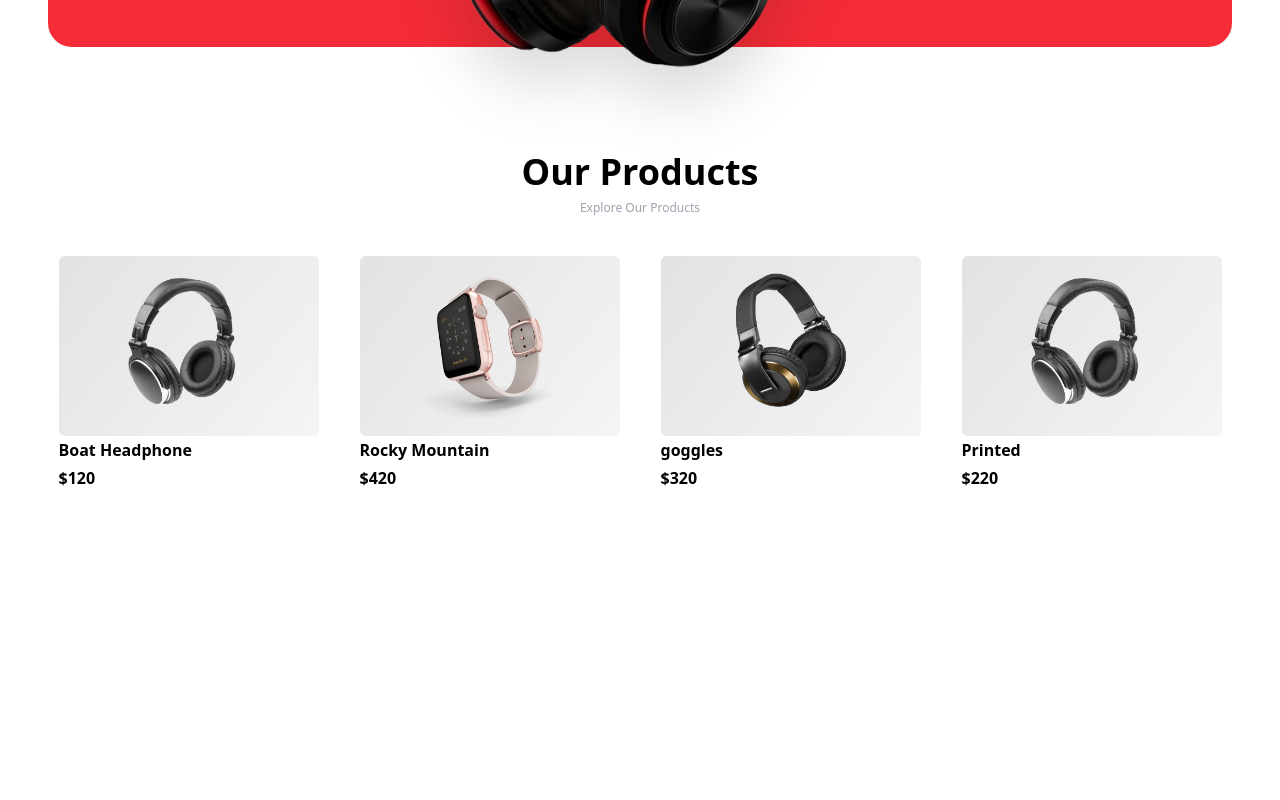
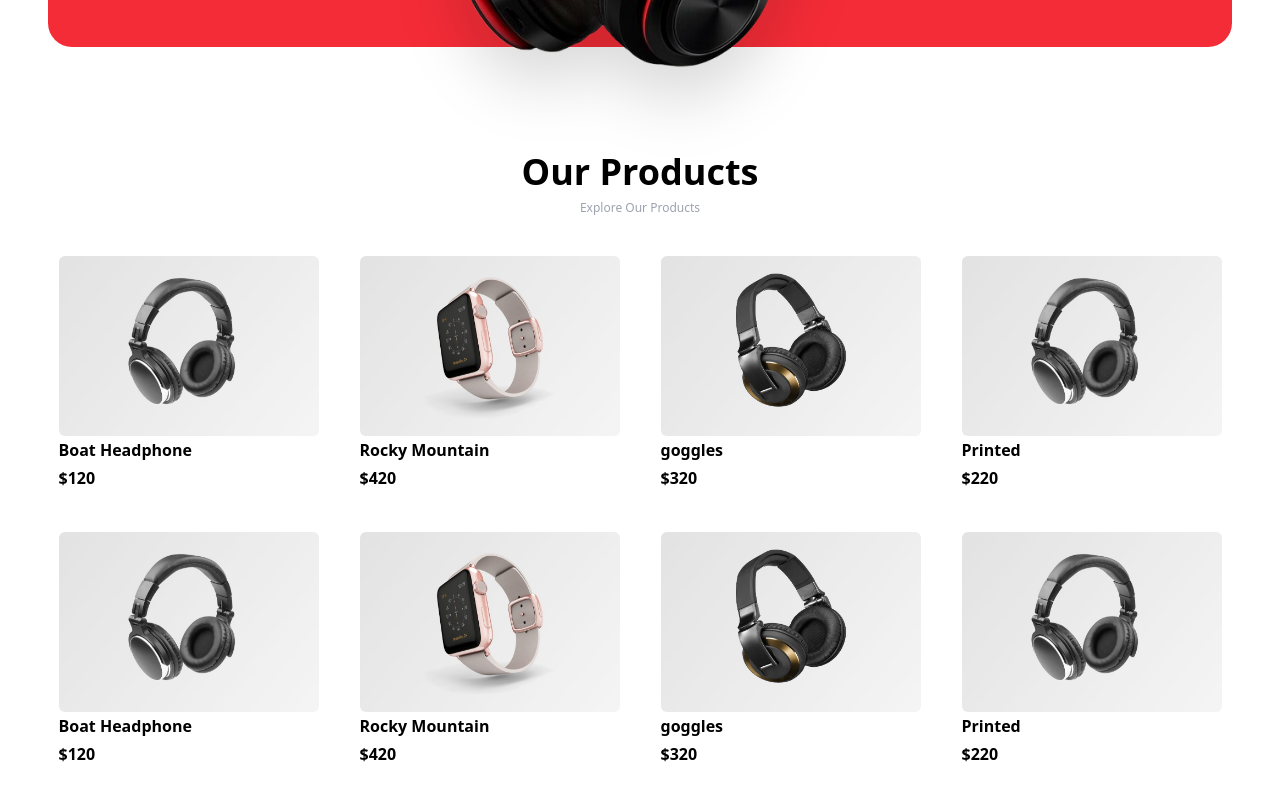
Before and after one commit to wacho91/Tech-Shop, a React app: page / in a window 1280 px wide. Shown: the part 2108-2908 px from the top of the page. Before the commit the page ends 2640 px from the top, so only its background shows below. Built offline with nearby package versions, Linux system fonts and the light colour scheme; the HTML template or start-up script is replaced by a standard one.

Commit message:
Complete Products

```diff
--- a/src/components/Products/ProductCard.jsx
+++ b/src/components/Products/ProductCard.jsx
@@ -1,3 +1,4 @@
+import Button from "../Shared/Button";
 
 
 const ProductCard = ({data}) => {
@@ -10,13 +11,22 @@ const ProductCard = ({data}) => {
         <div className="grid grid-cols-1 sm:grid-cols-2 md:grid-cols-4 gap-5 place-items-center">
           {/*Card Section*/}
           {data.map((item, index) => (
-              <div key={index}>
-                  <div>
+              <div className="group" key={index}>
+                    <div className="relative">
                         <img
                            src={item.img}
                            alt=""
                            className="h-[180px] w-[260px] object-cover rounded-md"
                         />
+                        {/*Hover Button*/}
+                        <div className="hidden group-hover:flex absolute top-1/2 -translate-y-1/2 left-1/2
+                        -translate-x-1/2 h-full w-full text-center group-hover:backdrop-blur-sm justify-center items-center duration-200">
+                            <Button
+                                text={"Add to Cart"}
+                                bgColor={"bg-primary"}
+                                textColor={"text-white"}
+                            />
+                        </div>
                     </div>
                     <div className="leading-7">
                         <h2 className="font-semibold">{item.title}</h2>
--- a/src/components/Products/Products.jsx
+++ b/src/components/Products/Products.jsx
@@ -51,6 +51,7 @@ const Products = () => {
         <Heading title="Our Products" subtitle={"Explore Our Products"} />
         {/*Body Section*/}
         <ProductCard  data={ProductsData} />
+        <ProductCard  data={ProductsData} />
       </div>
     </div>
   )
```
Lines whose indentation alone changed are shown as unchanged.
